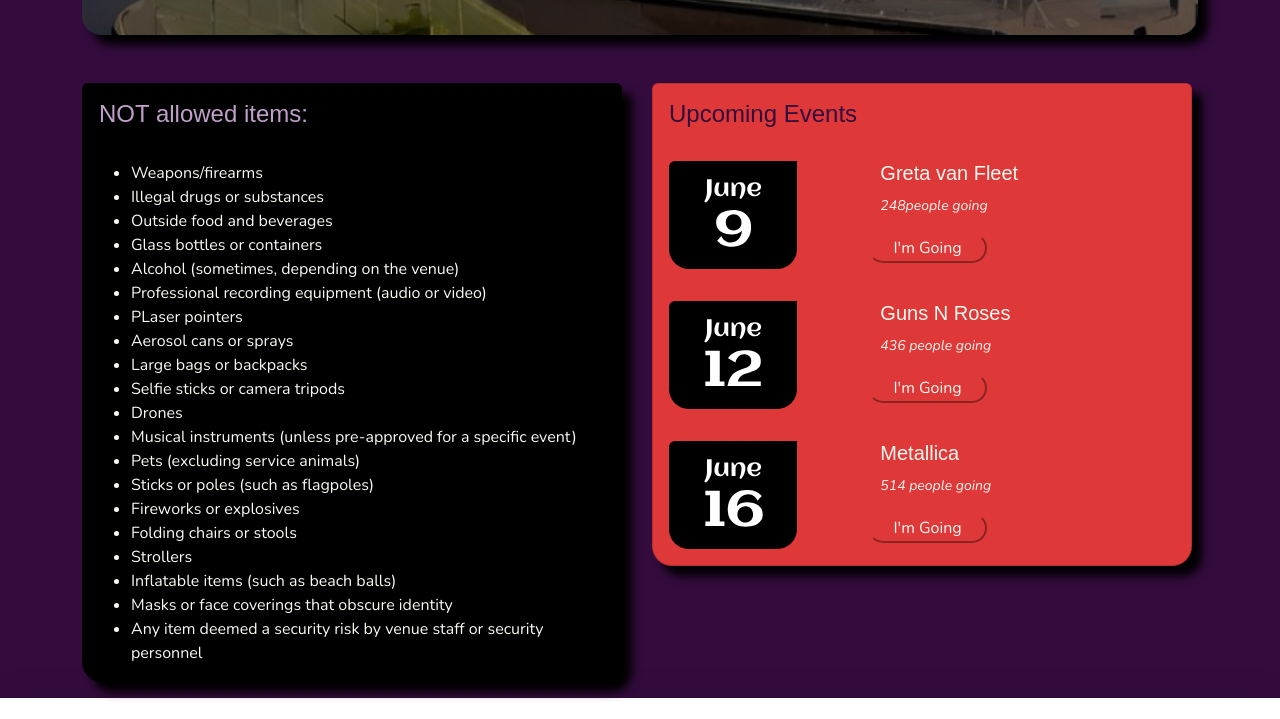
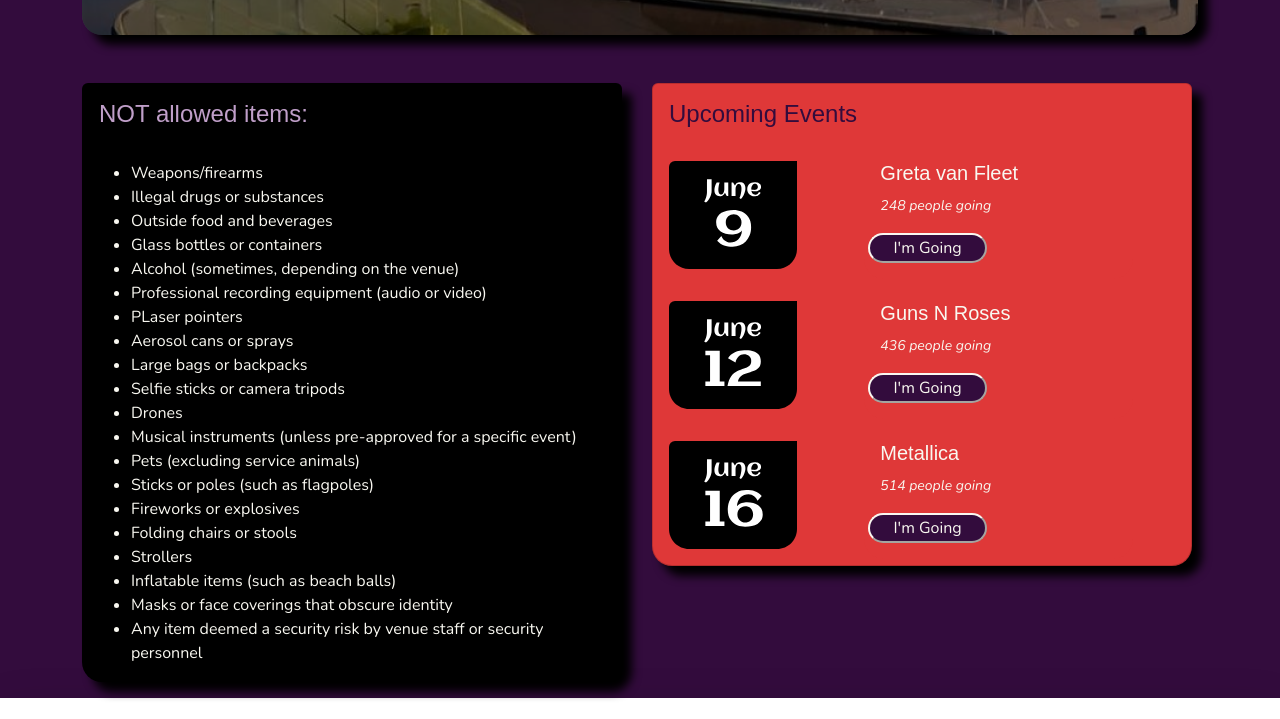
Before and after one commit to katerina-mileva/lineup, a plain HTML site: page venue-page.html in a window 1280 px wide. Shown: the part 509-1228 px from the top of the page. Drawn offline with nearby package versions, Linux system fonts and the light colour scheme; a web font is replaced by a local one.

```diff
--- a/venue-page.html
+++ b/venue-page.html
@@ -125,11 +125,11 @@
 						<h5 class="card-title white-text aclonica-h3">Greta van Fleet<strong>&nbsp; </strong></h5>
 						<div class="row justify-content-between">
 							<div class="col-12">
-						<p><small class="text-italic"><em>248people going</em></small></p>
+						<p><small class="text-italic"><em>248 people going</em></small></p>
 						  </div>
 						</div>
 							<div class="row col-lg-6 justify-content-end">
-								<button class="btn-primary btn-sm">I'm Going</button>
+								<button class="btn-secondary btn-sm">I'm Going</button>
 							</div>
 					  </div>
 					</div>
@@ -149,7 +149,7 @@
 				  </div>
 			    </div>
 					<div class="row col-lg-6 justify-content-end">
-						<button class="btn-primary btn-sm">I'm Going</button>
+						<button class="btn-secondary btn-sm">I'm Going</button>
 					</div>
 			  </div>
 			</div>
@@ -167,7 +167,7 @@
 					</div>
 			    </div>
 					<div class="row col-lg-6 justify-content-end">
-						<button class="btn-primary btn-sm">I'm Going</button>
+						<button class="btn-secondary btn-sm">I'm Going</button>
 					</div>
 			  </div>
 			</div>
```
